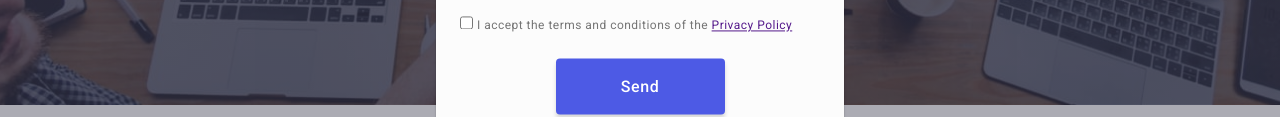
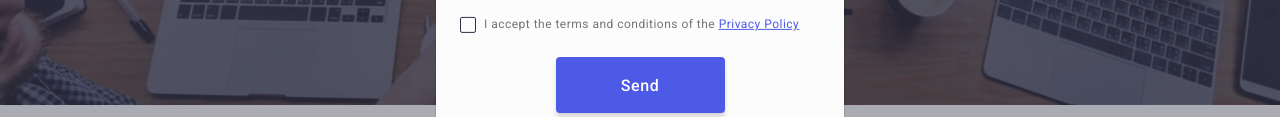
Before and after one commit to katvonbraun/goit-markup-hw-06, a plain HTML site: page index.html in a window 1280 px wide. Both pictures are taken after a click on the button "Order Service". Shown: the part 566-683 px from the top of the page. Drawn offline with nearby package versions, Linux system fonts and the light colour scheme.

Commit message:
first final version

```diff
--- a/css/styles.css
+++ b/css/styles.css
@@ -47,6 +47,19 @@ body {
 
 .list {
   list-style: none;
+}
+
+.visually-hidden {
+  position: absolute;
+  width: 1px;
+  height: 1px;
+  margin: -1px;
+  border: 0;
+  padding: 0;
+  white-space: nowrap;
+  clip-path: inset(100%);
+  clip: rect(0 0 0 0);
+  overflow: hidden;
 }
 
 .btn {
@@ -887,16 +900,6 @@ padding-bottom: 120px;
   margin-bottom: 4px;
 }
 
-.check-text {
-  font-style: normal;
-  font-weight: 400;
-  font-size: 12px;
-  line-height: 1.33;
-  letter-spacing: 0.04em;
-
-  color: #757575;
-}
-
 .modal-btn {
   display: block;
   width: 169px;
@@ -913,3 +916,37 @@ padding-bottom: 120px;
 .modal-btn:focus {
   background-color: #404bbf;
 }
+
+.check-text {
+  display: flex;
+  align-items: center;
+  position: relative;
+
+  font-style: normal;
+  font-weight: 400;
+  font-size: 12px;
+  line-height: 1.33;
+  letter-spacing: 0.04em;
+
+  color: #757575;
+}
+
+.check-text::before {
+  content: "";
+  width: 16px;
+  height: 16px;
+  border: 1.25px solid #2e2f42;
+  border-radius: 2px;
+  display: block;
+  cursor: pointer;
+
+  margin-right: 8px;
+}
+
+.input-check:checked + .check-text::before {
+  background-color: #404bbf;
+  border: none;
+  background-image: url(../images/check.svg);
+  background-repeat: no-repeat;
+  background-position: center;
+}
--- a/index.html
+++ b/index.html
@@ -510,7 +510,7 @@
             ></textarea>
           </label>
           <!-- privacy conditions  -->
-          <div class="modal-fild">
+          <div class="modal-field">
             <input
               type="checkbox"
               name="privacy"
@@ -519,12 +519,15 @@
               class="input-check visually-hidden"
             />
             <label for="privacy" class="check-text">
-              I accept the terms and conditions of the
-              <a href="" class="modal-link">
-                <span class="modal-link"> Privacy Policy </span>
-              </a>
+              I accept the terms and conditions of the&nbsp;<a
+                href=""
+                target="_blank"
+                style="color: #4d5ae5"
+                >Privacy Policy</a
+              >
             </label>
           </div>
+          <!-- submit-button -->
           <button type="submit" class="btn modal-btn">Send</button>
         </form>
       </div>
```
Also changed, not shown: images/check.svg (added), images/icons.svg.
